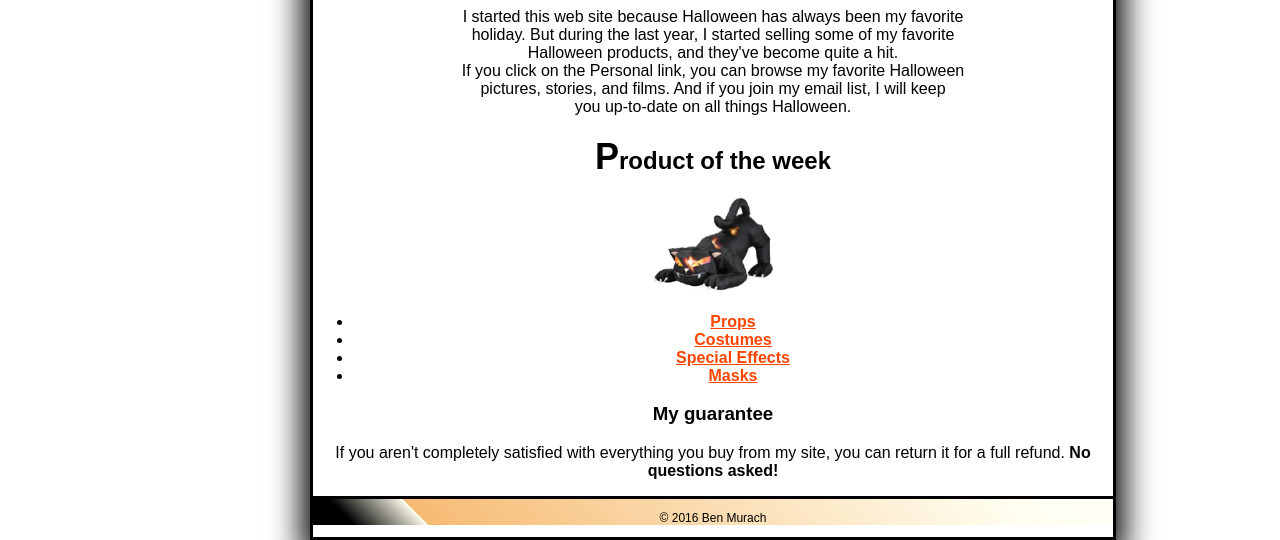
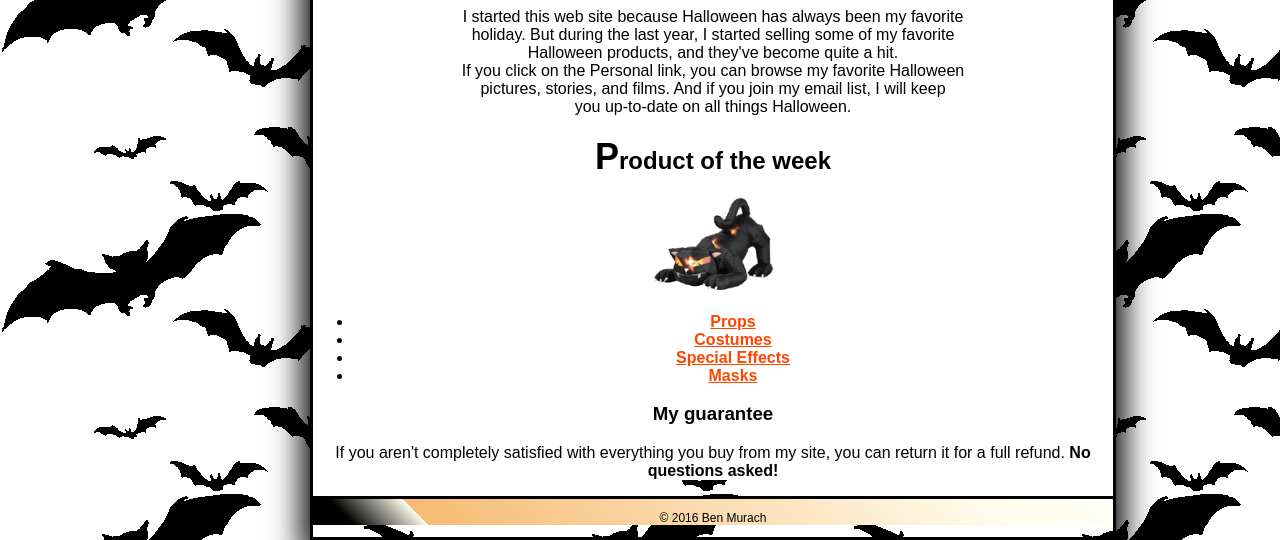
Before and after one commit to Achauhan0595/Assignment-2, a plain HTML site: page index.html in a window 1280 px wide. Shown: the part 349-889 px from the top of the page. Drawn offline with Linux system fonts and the light colour scheme.

Commit message:
Update main.css

```diff
--- a/main.css
+++ b/main.css
@@ -1,6 +1,6 @@
 
 body{font-family:sans-serif;
-background-image: url("images/bats.gif");
+background-image: url("bats.gif");
 border: solid;
 margin-top: 40px;
 margin-left: 310px;
```
